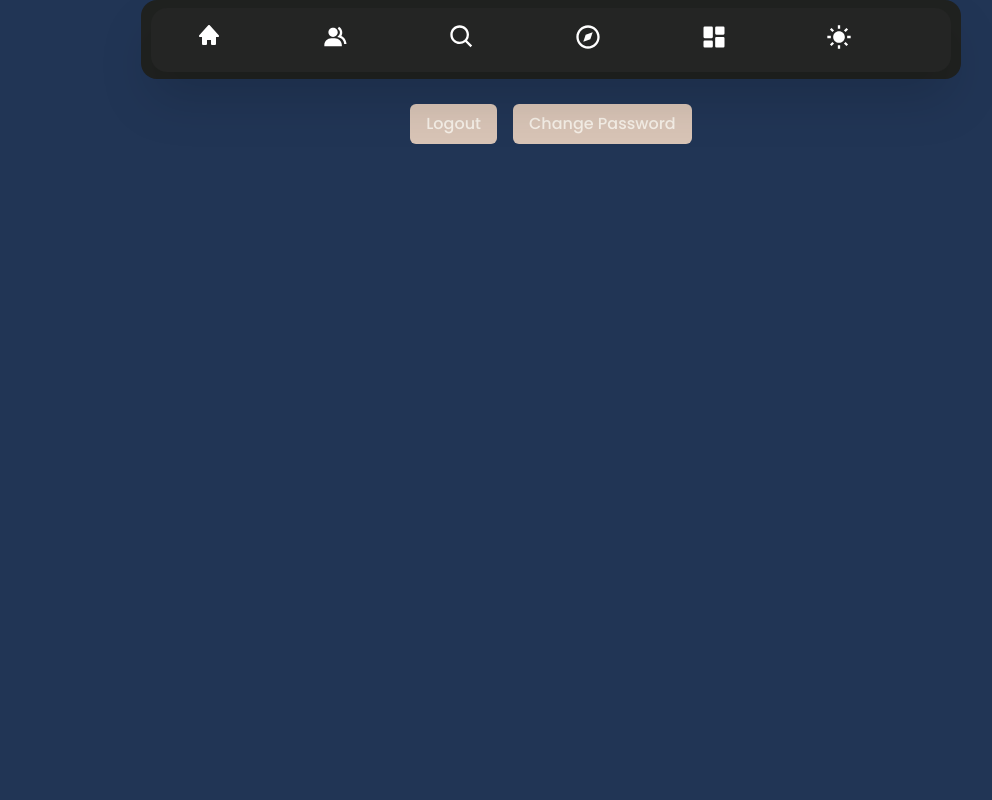
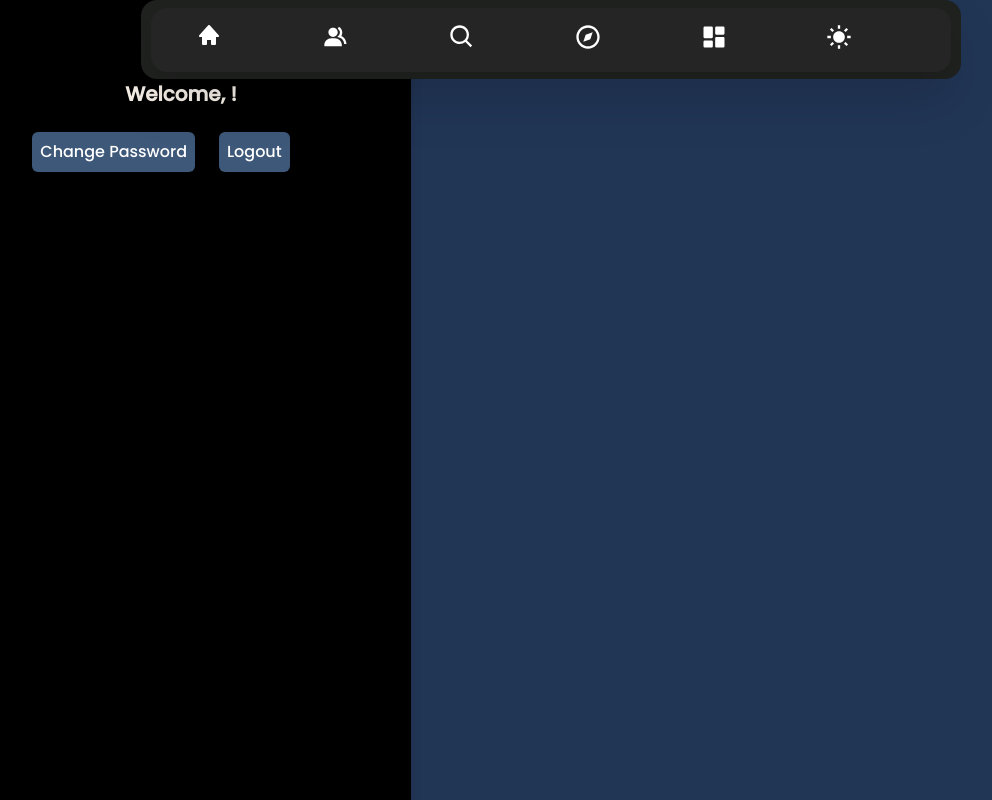
Before and after one commit to qasemdf/job-tracker, a Next.js app: page /dashboard in a window 1280 px wide. Shown: the top 800 px of the page, without its empty margins (89-1081 px from the left). Built offline with nearby package versions, Linux system fonts and the light colour scheme; no server answers; the database is empty; sample sign-in values are in the browser's storage; a web font is replaced by a local one.

Commit message:
changed dashboard

```diff
--- a/app/dashboard/page.tsx
+++ b/app/dashboard/page.tsx
@@ -49,29 +49,25 @@ const DashboardPage = () => {
 
   return (
     <div className="min-h-screen bg-[#213555] dark:bg-[#1E201E]">
-      <div className="text-white text-xl p-8"></div>
-
-      <main className="flex flex-col items-center justify-center flex-grow mt-10">
-        {userName && (
-          <h1 className="text-4xl text-[#F5EFE7] dark:text-[#ECDFCC] font-bold mb-6 ml-10 ">
-            Welcome, {userName}!
-          </h1>
-        )}
-        <div className="space-x-4">
+      <div className="absolute pt-20 left-0 top-0 max-w-[500px] w-full h-full bg-black shadow-lg">
+        <h1 className="text-xl text-center text-[#F5EFE7] dark:text-[#ECDFCC] font-bold mb-6 ml-10 ">
+          Welcome, {userName}!
+        </h1>
+        <div className="flex justify-center items-center gap-6">
           <button
+            className="text-white bg-[#3E5879] p-2 rounded-md"
+            onClick={handleChangePassword}
+          >
+            Change Password
+          </button>
+          <button
+            className="text-white bg-[#3E5879] p-2 rounded-md"
             onClick={handleLogout}
-            className="px-4 py-2 bg-[#D8C4B6] dark:bg-[#697565] text-[#F5EFE7] dark:text-[#ECDFCC] rounded-md hover:bg-[#6975656c]"
           >
             Logout
           </button>
-          <button
-            onClick={handleChangePassword}
-            className="px-4 py-2 bg-[#D8C4B6] dark:bg-[#697565] text-[#F5EFE7] dark:text-[#ECDFCC] rounded-md hover:bg-[#69756598]"
-          >
-            Change Password
-          </button>
         </div>
-      </main>
+      </div>
     </div>
   );
 };
--- a/app/layout.tsx
+++ b/app/layout.tsx
@@ -8,19 +8,24 @@ import "./globals.css";
 import { NightModeProvider } from "./components/home";
 
 import { poppins } from "./fonts/Fonts";
+import { useRouter } from "next/router";
+import { usePathname } from "next/navigation";
 
 export default function RootLayout({
   children,
 }: Readonly<{
   children: React.ReactNode;
 }>) {
+  const pathname = usePathname();
+  const hideFooterRoutes = ["/dashboard"];
+  const shouldHideFooter = hideFooterRoutes.includes(pathname);
   return (
     <html lang="en">
       <body className={poppins.className}>
         <NightModeProvider>
           <Navbar />
           {children}
-          <Footer />
+          {!shouldHideFooter && <Footer />}
         </NightModeProvider>
       </body>
     </html>
```
